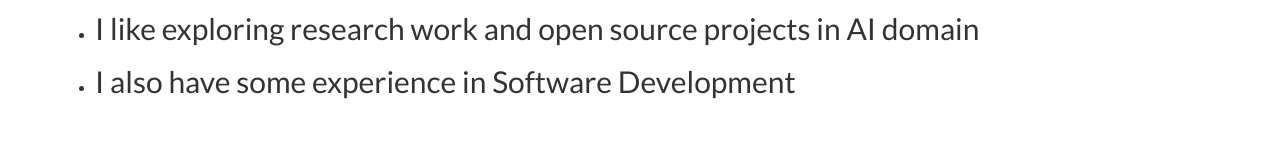
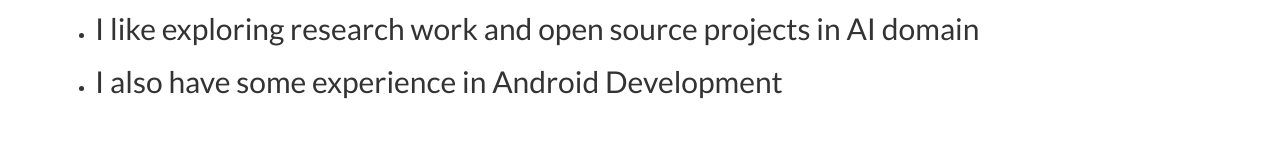
Before and after one commit to aayush2710/Website, a plain HTML site: page index.html in a window 1280 px wide. Shown: the part 1066-1218 px from the top of the page. Drawn offline with nearby package versions, Linux system fonts and the light colour scheme.

Commit message:
Update index.html

```diff
--- a/index.html
+++ b/index.html
@@ -97,7 +97,7 @@
                  <li> <p font-family: "Times New Roman", Times, serif; style=font-size:30px > I am an Electrical Engineering Sophomore at <a href="https://www.iith.ac.in"> IIT Hyderabad </a>. </p> </li>
                  <li> <p font-family: "Times New Roman", Times, serif; style=font-size:30px > My primary interests lie in Computer Vision, Graph Networks and ML in Wireless Communications</p> </li>
                  <li> <p font-family: "Times New Roman", Times, serif; style=font-size:30px > I like exploring research work and open source projects in AI domain</p> </li>
-                 <li> <p font-family: "Times New Roman", Times, serif; style=font-size:30px > I also have some experience in Software Development  </p> </li>
+                 <li> <p font-family: "Times New Roman", Times, serif; style=font-size:30px > I also have some experience in Android Development  </p> </li>
 
                 </ul>
 
```
